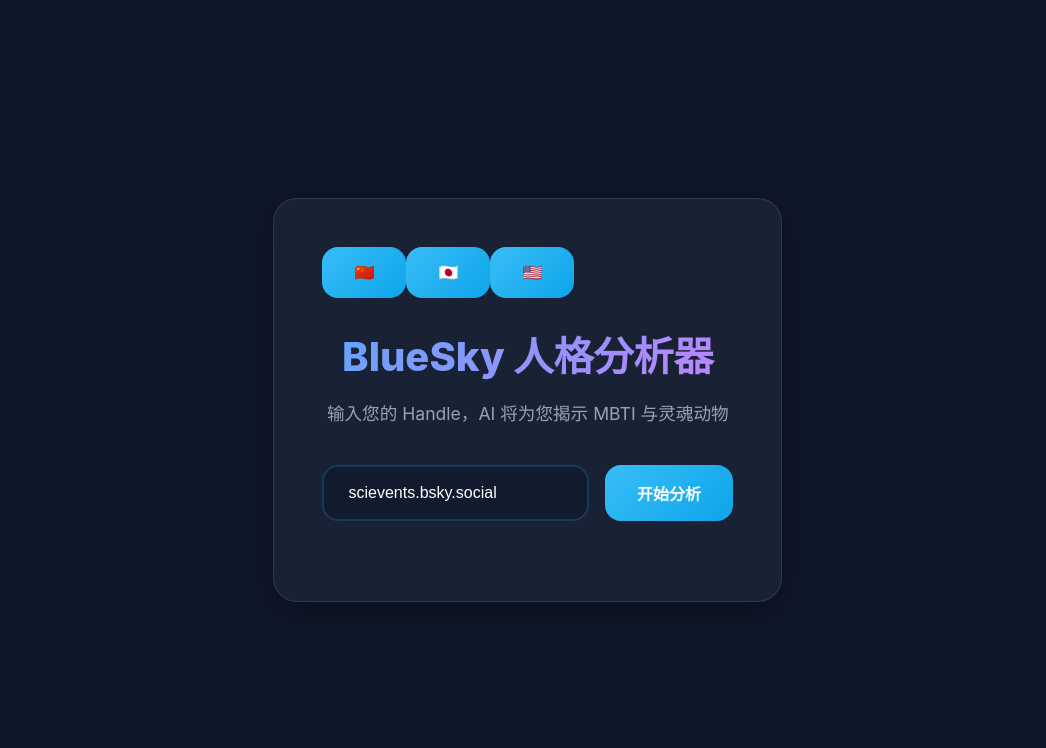
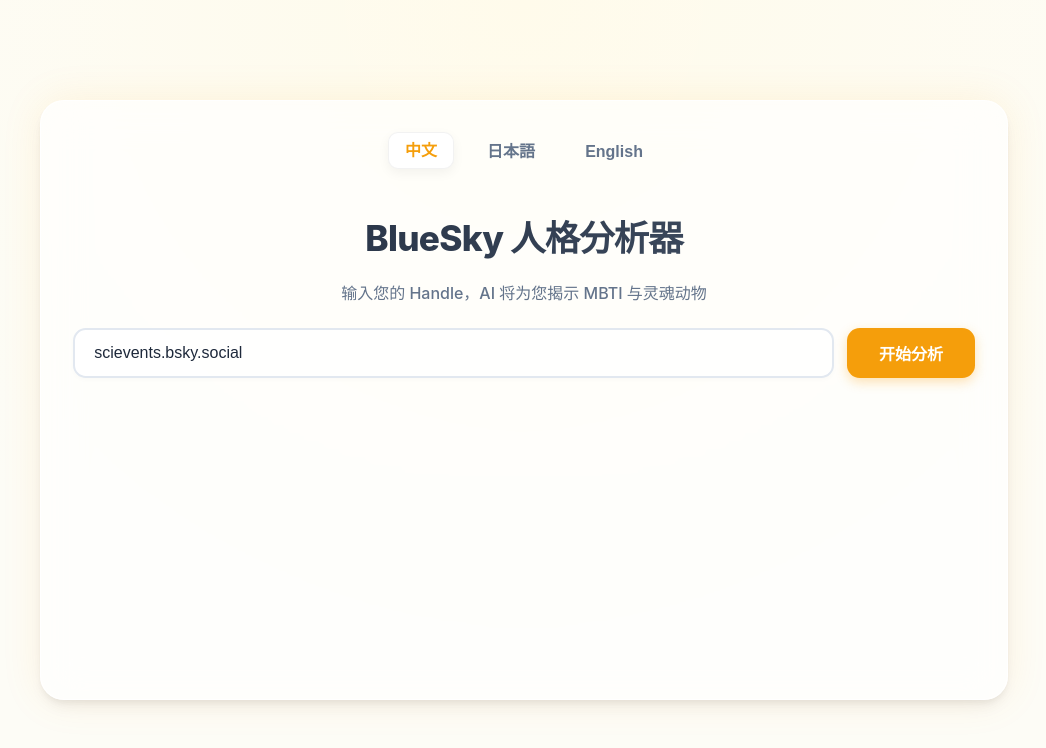
Before and after one commit to Ayutada/bluesky_analyzer, a React (Vite) app in the folder client/: page / in a window 1280 px wide. Shown: the top 748 px of the page, without its empty margins (116-1162 px from the left). Built offline with nearby package versions, Linux system fonts and the light colour scheme.

Commit message:
Refine UI theme and language switcher, clarify API output

```diff
--- a/client/src/App.css
+++ b/client/src/App.css
@@ -1,123 +1,206 @@
 :root {
-  --bg-color: #0f172a;
-  --card-bg: rgba(30, 41, 59, 0.7);
-  --text-primary: #f8fafc;
-  --text-secondary: #94a3b8;
-  --accent-color: #38bdf8;
-  --accent-hover: #0ea5e9;
+  /* Warm/Bright Theme (Antigravity Style) */
+  --bg-color: #fdfcf6;
+  /* Warm beige/white */
+  --card-bg: rgba(255, 255, 255, 0.65);
+  /* High transparency white */
+  --text-primary: #1e293b;
+  /* Dark slate for readability */
+  --text-secondary: #64748b;
+  /* Muted slate */
+  --accent-color: #f59e0b;
+  /* Warm amber/gold accent */
+  --accent-hover: #d97706;
   --success-color: #22c55e;
   --error-color: #ef4444;
+  --input-bg: rgba(255, 255, 255, 0.8);
+  --input-border: #e2e8f0;
 }
 
 body {
   background-color: var(--bg-color);
   color: var(--text-primary);
-  font-family: 'Inter', system-ui, -apple-system, sans-serif;
+  font-family: 'Outfit', 'Inter', system-ui, -apple-system, sans-serif;
+  /* Try to use a more modern font if avail */
   margin: 0;
   min-height: 100vh;
   display: flex;
   justify-content: center;
   align-items: center;
   overflow-x: hidden;
+  background-image: radial-gradient(circle at 50% 0%, #fffbeb 0%, transparent 70%);
+  /* Subtle warmth at top */
 }
 
 .container {
-  width: 90%;
-  max-width: 800px;
-  padding: 2rem;
+  width: 1000px;
+  /* Wider fixed width as requested */
+  max-width: 95vw;
+  /* Responsive for mobile */
+  padding: 1rem;
+  /* Reduced padding */
+  box-sizing: border-box;
 }
 
 /* Glassmorphism Card */
 .glass-card {
   background: var(--card-bg);
-  backdrop-filter: blur(12px);
-  -webkit-backdrop-filter: blur(12px);
-  border: 1px solid rgba(255, 255, 255, 0.1);
+  backdrop-filter: blur(20px);
+  -webkit-backdrop-filter: blur(20px);
+  border: 1px solid rgba(255, 255, 255, 0.8);
   border-radius: 1.5rem;
-  padding: 3rem;
-  box-shadow: 0 8px 32px 0 rgba(0, 0, 0, 0.37);
-  transition: transform 0.3s ease;
+  /* Slightly smaller radius */
+  padding: 2rem;
+  /* Significantly reduced padding */
+  box-shadow:
+    0 4px 6px -1px rgba(0, 0, 0, 0.05),
+    0 10px 15px -3px rgba(0, 0, 0, 0.05),
+    0 0 40px rgba(245, 158, 11, 0.1);
+  transition: all 0.3s ease;
+  min-height: 600px;
+  /* Reduced min-height slightly since content is compacted */
+  width: 100%;
+  box-sizing: border-box;
+  display: flex;
+  flex-direction: column;
 }
 
 .title {
-  font-size: 2.5rem;
+  font-size: 2.2rem;
+  /* Reduced font size */
   font-weight: 800;
   text-align: center;
-  margin-bottom: 0.5rem;
-  background: linear-gradient(135deg, #60a5fa 0%, #c084fc 100%);
+  margin-bottom: 0.2rem;
+  /* Reduced margin */
+  background: linear-gradient(135deg, #1e293b 0%, #475569 100%);
   -webkit-background-clip: text;
   background-clip: text;
   -webkit-text-fill-color: transparent;
+  letter-spacing: -0.02em;
 }
 
 .subtitle {
   text-align: center;
   color: var(--text-secondary);
-  margin-bottom: 2.5rem;
-  font-size: 1.1rem;
+  margin-bottom: 1.5rem;
+  /* Reduced margin */
+  font-size: 1rem;
+  font-weight: 500;
+}
+
+/* Language Switcher */
+.lang-switch {
+  display: flex;
+  justify-content: center;
+  gap: 1rem;
+  margin-bottom: 1rem;
+  /* Reduced margin */
+}
+
+.lang-btn {
+  background: transparent;
+  border: none;
+  font-size: 1rem;
+  font-weight: 700;
+  cursor: pointer;
+  padding: 0.6rem 1rem;
+  /* Reduced padding */
+  border-radius: 10px;
+  transition: all 0.2s;
+  line-height: 1;
+  color: var(--text-secondary);
+  border: 1px solid transparent;
+}
+
+.lang-btn:hover {
+  background: rgba(0, 0, 0, 0.03);
+  color: var(--text-primary);
+  transform: translateY(-1px);
+}
+
+.lang-btn.active {
+  color: var(--accent-color);
+  background: white;
+  box-shadow: 0 4px 12px rgba(0, 0, 0, 0.05);
+  border-color: rgba(0, 0, 0, 0.05);
+  transform: translateY(-1px);
 }
 
 /* Input Group */
 .input-group {
   position: relative;
-  margin-bottom: 2rem;
+  margin-bottom: 1.5rem;
+  /* Reduced margin */
   display: flex;
-  gap: 1rem;
+  gap: 0.8rem;
 }
 
 input {
   flex: 1;
-  background: rgba(15, 23, 42, 0.6);
-  border: 2px solid rgba(56, 189, 248, 0.2);
-  padding: 1rem 1.5rem;
-  border-radius: 1rem;
-  color: white;
+  background: var(--input-bg);
+  border: 2px solid var(--input-border);
+  padding: 0.8rem 1.2rem;
+  /* Reduced padding */
+  border-radius: 0.8rem;
+  color: var(--text-primary);
   font-size: 1rem;
   transition: all 0.3s ease;
   outline: none;
+  box-shadow: 0 2px 5px rgba(0, 0, 0, 0.02);
 }
 
 input:focus {
   border-color: var(--accent-color);
-  box-shadow: 0 0 15px rgba(56, 189, 248, 0.3);
+  box-shadow: 0 0 0 4px rgba(245, 158, 11, 0.15);
+  background: white;
 }
 
-button {
-  background: linear-gradient(135deg, var(--accent-color), var(--accent-hover));
-  border: none;
-  padding: 1rem 2rem;
-  border-radius: 1rem;
-  color: white;
-  font-weight: 600;
-  cursor: pointer;
-  transition: opacity 0.3s ease, transform 0.1s;
-  font-size: 1rem;
+input::placeholder {
+  color: #cbd5e1;
 }
 
-button:hover {
-  opacity: 0.9;
+button.action-btn {
+  background: var(--accent-color);
+  border: none;
+  padding: 0.8rem 2rem;
+  /* Reduced padding */
+  border-radius: 0.8rem;
+  color: white;
+  font-weight: 700;
+  cursor: pointer;
+  transition: all 0.3s ease;
+  font-size: 1rem;
+  box-shadow: 0 4px 12px rgba(245, 158, 11, 0.3);
 }
 
-button:active {
-  transform: scale(0.98);
+button.action-btn:hover {
+  background: var(--accent-hover);
+  transform: translateY(-2px);
+  box-shadow: 0 6px 15px rgba(245, 158, 11, 0.4);
 }
 
-button:disabled {
+button.action-btn:active {
+  transform: translateY(0);
+}
+
+button.action-btn:disabled {
   background: var(--text-secondary);
   cursor: not-allowed;
+  transform: none;
+  box-shadow: none;
 }
 
 /* Loading State */
 .loader {
-  display: none;
   text-align: center;
-  margin: 2rem 0;
+  margin: auto 0;
+  padding: 1rem;
 }
 
 .spinner {
   width: 40px;
   height: 40px;
-  border: 4px solid rgba(255, 255, 255, 0.1);
+  border: 4px solid rgba(0, 0, 0, 0.05);
   border-left-color: var(--accent-color);
   border-radius: 50%;
   animation: spin 1s linear infinite;
@@ -132,85 +215,17 @@
 
 /* Results Section */
 #result-section {
-  display: none;
-  margin-top: 2rem;
-  animation: fadeIn 0.5s ease-out;
+  margin-top: 0.5rem;
+  /* Reduced margin */
+  animation: slideUp 0.6s cubic-bezier(0.16, 1, 0.3, 1);
+  flex: 1;
+  /* Allow results to fill remaining space */
 }
 
-.result-cards {
-  display: grid;
-  grid-template-columns: 1fr 1fr;
-  gap: 1.5rem;
-  margin-bottom: 1.5rem;
-}
-
-@media (max-width: 600px) {
-  .result-cards {
-    grid-template-columns: 1fr;
-  }
-}
-
-.info-card {
-  background: rgba(255, 255, 255, 0.05);
-  border-radius: 1rem;
-  padding: 1.5rem;
-  text-align: center;
-}
-
-.card-label {
-  font-size: 0.9rem;
-  color: var(--text-secondary);
-  text-transform: uppercase;
-  letter-spacing: 1px;
-  margin-bottom: 0.5rem;
-}
-
-.card-value {
-  font-size: 2rem;
-  font-weight: 700;
-  color: var(--accent-color);
-}
-
-.analysis-text {
-  background: rgba(255, 255, 255, 0.05);
-  border-radius: 1rem;
-  padding: 1.5rem;
-  line-height: 1.6;
-  color: #cbd5e1;
-  font-size: 1.05rem;
-}
-
-.profile-header {
-  display: flex;
-  align-items: center;
-  gap: 1rem;
-  margin-bottom: 1.5rem;
-  padding-bottom: 1.5rem;
-  border-bottom: 1px solid rgba(255, 255, 255, 0.1);
-}
-
-.avatar {
-  width: 60px;
-  height: 60px;
-  border-radius: 50%;
-  object-fit: cover;
-  border: 2px solid var(--accent-color);
-}
-
-.profile-name h3 {
-  margin: 0;
-  font-size: 1.2rem;
-}
-
-.profile-name span {
-  color: var(--text-secondary);
-  font-size: 0.9rem;
-}
-
-@keyframes fadeIn {
+@keyframes slideUp {
   from {
     opacity: 0;
-    transform: translateY(10px);
+    transform: translateY(20px);
   }
 
   to {
@@ -218,3 +233,107 @@
     transform: translateY(0);
   }
 }
+
+.result-cards {
+  display: grid;
+  grid-template-columns: 1fr 1fr;
+  gap: 1rem;
+  /* Reduced gap */
+  margin-bottom: 1rem;
+  /* Reduced margin */
+}
+
+@media (max-width: 600px) {
+  .result-cards {
+    grid-template-columns: 1fr;
+  }
+
+  .glass-card {
+    padding: 1.5rem;
+  }
+
+  .title {
+    font-size: 1.8rem;
+  }
+}
+
+.info-card {
+  background: white;
+  border-radius: 1rem;
+  padding: 1.2rem;
+  /* Reduced padding */
+  text-align: center;
+  border: 1px solid rgba(0, 0, 0, 0.05);
+  box-shadow: 0 4px 6px rgba(0, 0, 0, 0.02);
+  transition: transform 0.3s;
+}
+
+.info-card:hover {
+  transform: translateY(-3px);
+}
+
+.card-label {
+  font-size: 0.8rem;
+  color: var(--text-secondary);
+  text-transform: uppercase;
+  letter-spacing: 1.2px;
+  font-weight: 600;
+  margin-bottom: 0.5rem;
+}
+
+.card-value {
+  font-size: 1.8rem;
+  /* Slightly smaller font */
+  font-weight: 800;
+  color: var(--text-primary);
+  background: linear-gradient(135deg, var(--text-primary) 0%, var(--text-secondary) 100%);
+  -webkit-background-clip: text;
+  background-clip: text;
+  -webkit-text-fill-color: transparent;
+}
+
+.analysis-text {
+  background: white;
+  border-radius: 1.2rem;
+  padding: 1.5rem;
+  /* Reduced padding */
+  line-height: 1.6;
+  color: #334155;
+  font-size: 1rem;
+  border: 1px solid rgba(0, 0, 0, 0.05);
+  box-shadow: 0 4px 20px rgba(0, 0, 0, 0.03);
+}
+
+.profile-header {
+  display: flex;
+  align-items: center;
+  gap: 1rem;
+  margin-bottom: 1rem;
+  /* Reduced margin */
+  padding-bottom: 1rem;
+  /* Reduced padding */
+  border-bottom: 1px solid rgba(0, 0, 0, 0.06);
+}
+
+.avatar {
+  width: 64px;
+  /* Reduced avatar size */
+  height: 64px;
+  border-radius: 50%;
+  object-fit: cover;
+  border: 3px solid white;
+  box-shadow: 0 4px 10px rgba(0, 0, 0, 0.1);
+}
+
+.profile-name h3 {
+  margin: 0;
+  font-size: 1.3rem;
+  /* Slightly smaller font */
+  color: var(--text-primary);
+  font-weight: 700;
+}
+
+.profile-name span {
+  color: var(--text-secondary);
+  font-size: 0.9rem;
+}
--- a/client/src/App.jsx
+++ b/client/src/App.jsx
@@ -82,15 +82,35 @@
     }
   }
 
+  const handleLangChange = (newLang) => {
+    setLang(newLang)
+    setData(null) // Clear previous results to avoid language mismatch
+  }
+
   // --- View Rendering (JSX) ---
   return (
     <div className="container">
       <div className="glass-card">
         {/* Language Switch */}
         <div className="lang-switch">
-          <button onClick={() => setLang('cn')} title="中文">🇨🇳</button>
-          <button onClick={() => setLang('jp')} title="日本語">🇯🇵</button>
-          <button onClick={() => setLang('en')} title="English">🇺🇸</button>
+          <button
+            className={`lang-btn ${lang === 'cn' ? 'active' : ''}`}
+            onClick={() => handleLangChange('cn')}
+            title="中文">
+            中文
+          </button>
+          <button
+            className={`lang-btn ${lang === 'jp' ? 'active' : ''}`}
+            onClick={() => handleLangChange('jp')}
+            title="日本語">
+            日本語
+          </button>
+          <button
+            className={`lang-btn ${lang === 'en' ? 'active' : ''}`}
+            onClick={() => handleLangChange('en')}
+            title="English">
+            English
+          </button>
         </div>
 
         <h1 className="title">{t.title}</h1>
@@ -105,7 +125,7 @@
             value={handle}
             onChange={(e) => setHandle(e.target.value)}
           />
-          <button onClick={handleAnalyze} disabled={loading}>
+          <button className="action-btn" onClick={handleAnalyze} disabled={loading}>
             {t.btn}
           </button>
         </div>
```
Also changed, not shown: 1 other file (tests, documents, lock files or other folders).
